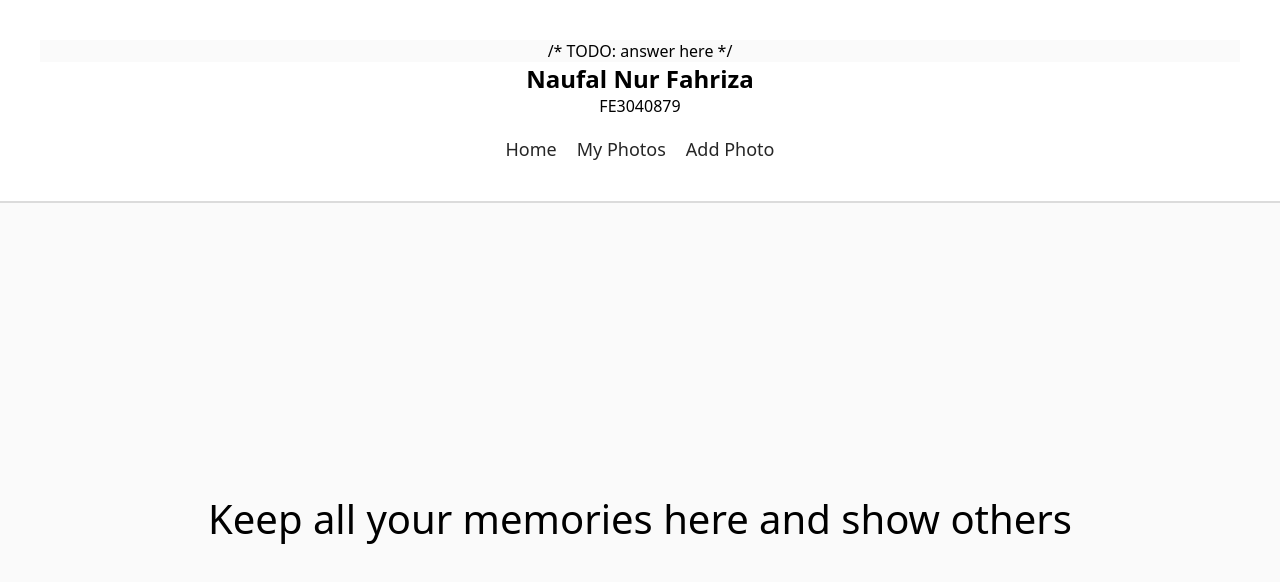
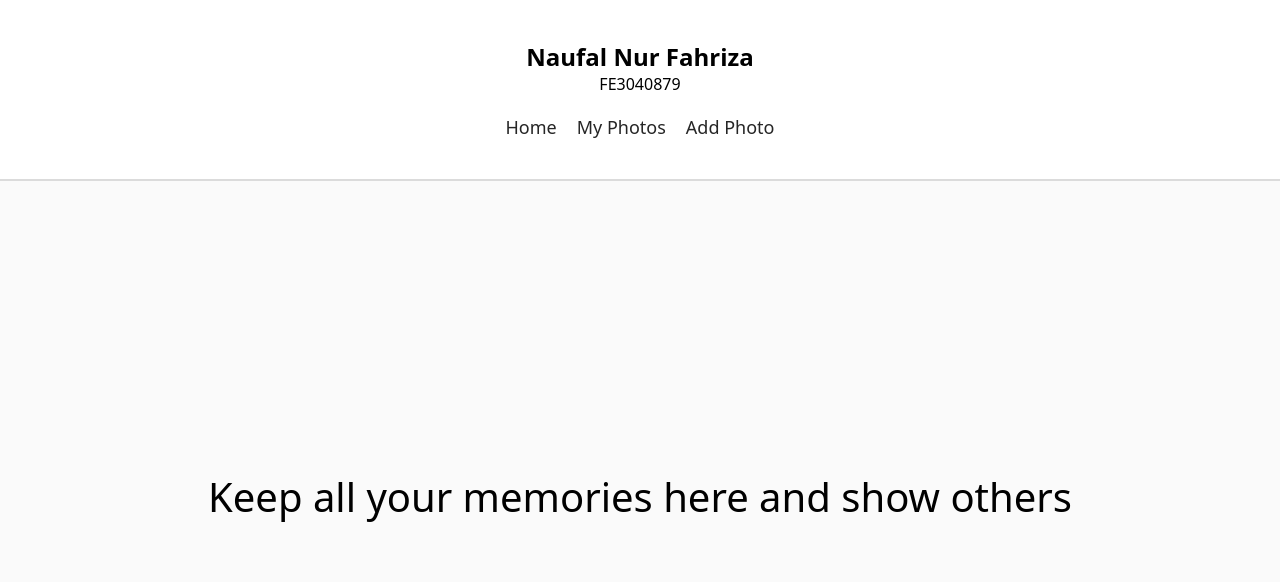
Before and after one commit to NaufalNurFahriza/Frontend_Deployment_Assignment, a React (Create React App) app: page / in a window 1280 px wide. Shown: the top 582 px of the page. Built offline with nearby package versions, Linux system fonts and the light colour scheme.

Commit message:
update all files

```diff
--- a/src/App.js
+++ b/src/App.js
@@ -11,7 +11,6 @@ const App = () => {
     <>
       <div className='navbar'>
         <div className='studentInfo'>
-          /* TODO: answer here */
           <h2 className="studentName">Naufal Nur Fahriza</h2>
           <p className="studentId">FE3040879</p>
         </div>
```
